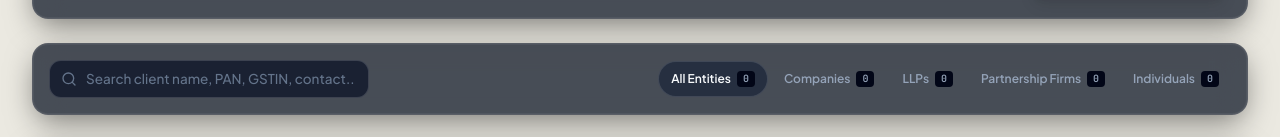
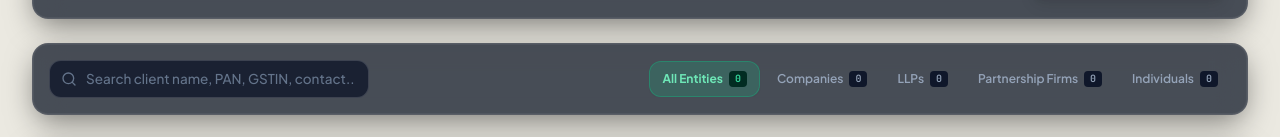
Before and after one commit to AnilkumarMaripi/CA_AI_SYSTEM, a React (Vite) app: page / in a window 1280 px wide. Shown: the part 191-328 px from the top of the page. Built offline with nearby package versions, Linux system fonts and the light colour scheme; no server answers; a web font is replaced by a local one.

Commit message:
style: Enhance filter tabs and navigation pills with semi-transparent color hover effect

```diff
--- a/src/components/ClientManager.jsx
+++ b/src/components/ClientManager.jsx
@@ -129,17 +129,20 @@ export default function ClientManager({ clients = [], onCreateClient, onUpdateCl
             <button
               key={tab.id}
               onClick={() => setEntityFilter(tab.id)}
-              className={`px-3 py-1.5 rounded-lg transition-all flex items-center gap-1.5 whitespace-nowrap shrink-0 min-h-[36px] ${
+              className={`px-3 py-1.5 rounded-xl transition-all flex items-center gap-1.5 whitespace-nowrap shrink-0 min-h-[36px] border ${
                 entityFilter === tab.id
-                  ? 'bg-slate-800 text-emerald-400 font-bold border border-emerald-500/30'
-                  : 'text-slate-400 hover:text-white'
+                  ? 'bg-emerald-500/20 text-emerald-300 font-bold border-emerald-500/40 shadow-sm'
+                  : 'text-slate-400 hover:text-emerald-300 hover:bg-emerald-500/12 hover:border-emerald-500/30 border-transparent'
               }`}
             >
               <span>{tab.label}</span>
-              <span className="px-1.5 py-0.2 text-[10px] rounded bg-slate-950 text-slate-400 font-mono">
+              <span className={`px-1.5 py-0.2 text-[10px] rounded font-mono ${
+                entityFilter === tab.id ? 'bg-emerald-950 text-emerald-400 font-bold' : 'bg-slate-900 text-slate-400'
+              }`}>
                 {tab.count}
               </span>
             </button>
+
           ))}
         </div>
 
--- a/src/components/ComplianceCalendar.jsx
+++ b/src/components/ComplianceCalendar.jsx
@@ -113,8 +113,10 @@ export default function ComplianceCalendar({ tasks = [], onUpdateTaskStatus, onG
               <button
                 key={cat}
                 onClick={() => setCategoryFilter(cat)}
-                className={`px-3 py-1 rounded-lg transition-all min-h-[30px] ${
-                  categoryFilter === cat ? 'bg-slate-800 text-emerald-400 font-bold border border-emerald-500/30' : 'text-slate-400 hover:text-white'
+                className={`px-3 py-1 rounded-lg transition-all min-h-[30px] border ${
+                  categoryFilter === cat
+                    ? 'bg-emerald-500/20 text-emerald-300 font-bold border-emerald-500/40 shadow-sm'
+                    : 'text-slate-400 hover:text-emerald-300 hover:bg-emerald-500/12 hover:border-emerald-500/30 border-transparent'
                 }`}
               >
                 {cat}
@@ -128,11 +130,13 @@ export default function ComplianceCalendar({ tasks = [], onUpdateTaskStatus, onG
               <button
                 key={urg}
                 onClick={() => setUrgencyFilter(urg)}
-                className={`px-3 py-1 rounded-lg transition-all text-[11px] min-h-[30px] ${
-                  urgencyFilter === urg ? 'bg-emerald-500 text-slate-950 font-extrabold' : 'text-slate-400 hover:text-white'
+                className={`px-3 py-1 rounded-lg transition-all min-h-[30px] border ${
+                  urgencyFilter === urg
+                    ? 'bg-emerald-500/20 text-emerald-300 font-bold border-emerald-500/40 shadow-sm'
+                    : 'text-slate-400 hover:text-emerald-300 hover:bg-emerald-500/12 hover:border-emerald-500/30 border-transparent'
                 }`}
               >
-                {urg}
+                {urg.replace('_', ' ')}
               </button>
             ))}
           </div>
--- a/src/components/DocumentCollection.jsx
+++ b/src/components/DocumentCollection.jsx
@@ -89,13 +89,16 @@ export default function DocumentCollection({ documents = [], clients = [], onReq
             <button
               key={st}
               onClick={() => setStatusFilter(st)}
-              className={`px-3.5 py-1.5 rounded-full transition-all whitespace-nowrap min-h-[34px] ${
-                statusFilter === st ? 'bg-[#141416] text-[#fafaf7] font-bold shadow' : 'text-[#8b847a] hover:text-[#141416]'
+              className={`px-3.5 py-1.5 rounded-full transition-all whitespace-nowrap min-h-[34px] border ${
+                statusFilter === st
+                  ? 'bg-emerald-500/20 text-emerald-300 font-bold border-emerald-500/40 shadow-sm'
+                  : 'text-slate-400 hover:text-emerald-300 hover:bg-emerald-500/12 hover:border-emerald-500/30 border-transparent'
               }`}
             >
               {st}
             </button>
           ))}
+
         </div>
       </div>
 
```
